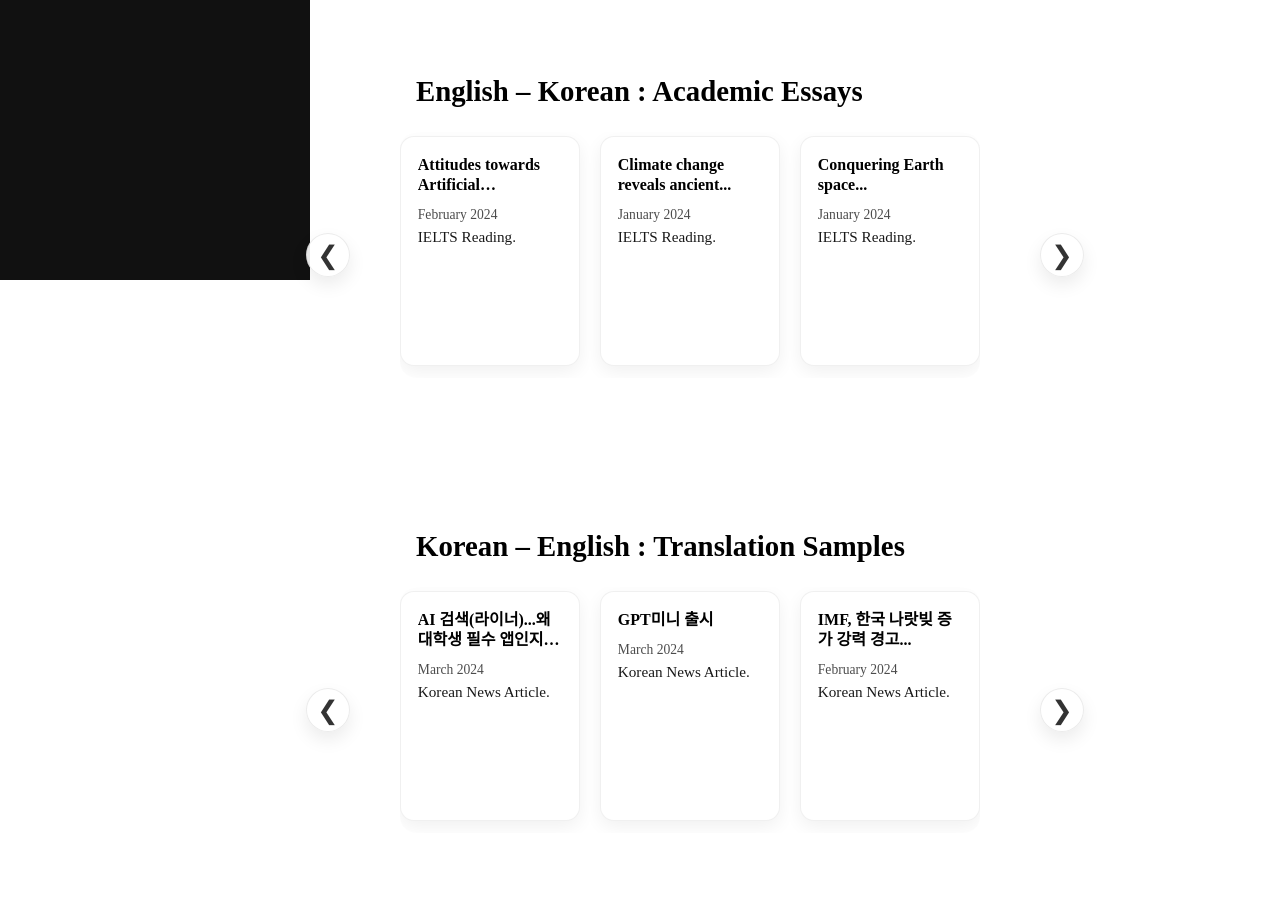
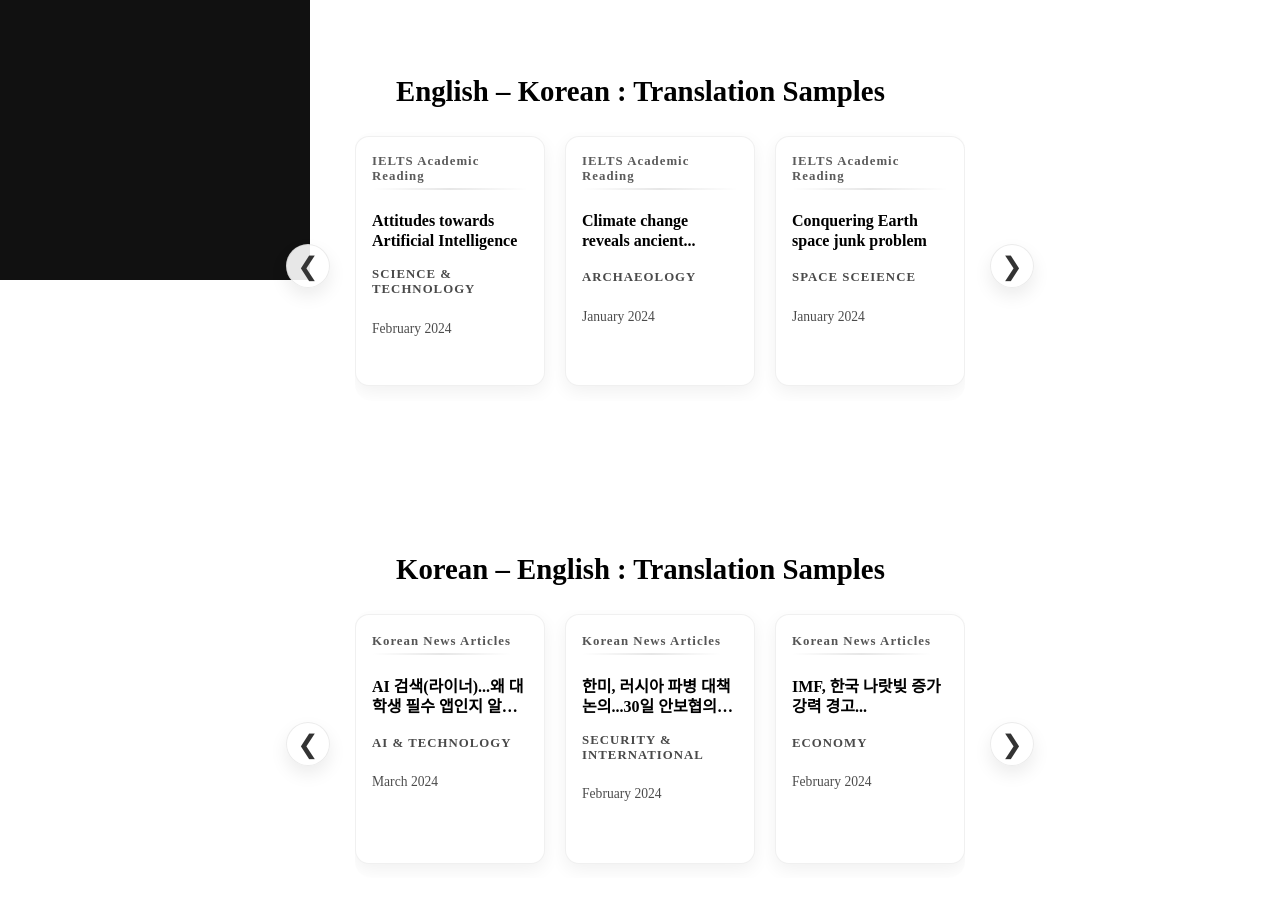
Before and after one commit to ChungmanPARK12/translator-portfolio, a React (Vite) app: page / in a window 1280 px wide. Shown: the part 520-1422 px from the top of the page. Built offline with nearby package versions, Linux system fonts and the light colour scheme.

Commit message:
finished review

```diff
--- a/src/components/Portfolio.css
+++ b/src/components/Portfolio.css
@@ -1,7 +1,7 @@
 /* src/components/Portfolio.css */
 
 :root {
-  --card-w: 180px;
+  --card-w: 190px;
   --gap: 20px;
   --visible: 3;
 }
@@ -19,8 +19,9 @@
   box-sizing: border-box;
 }
 
+/* 제목 위치 */
 .portfolio h2 {
-  margin-left: 260px;
+  margin-left: 240px;
   font-size: 1.8rem;
   margin-bottom: 1.5rem;
 }
@@ -32,28 +33,25 @@
   display: flex;
   align-items: center;
   justify-content: center;
-  padding-left: 100px;
+  padding-left: 40px;
 }
 
+/* 3장만 보이는 창 */
 .portfolio-viewport {
   width: calc(var(--visible) * var(--card-w) + (var(--visible) - 1) * var(--gap));
   overflow: hidden;
   border-radius: 16px;
 }
 
+/* 실제 스크롤 레일 */
 .portfolio-scroll-wrapper {
   overflow-x: auto;
   overflow-y: hidden;
   scroll-behavior: smooth;
-  padding: 0.25rem 0 0.75rem;
+  padding: 0.25rem 0 0.9rem;
+  scrollbar-width: thin;
 }
 
-
-.portfolio-scroll-wrapper {
-  scrollbar-width: thin; /* Firefox */
-}
-
-/* Webkit scrollbar */
 .portfolio-scroll-wrapper::-webkit-scrollbar {
   height: 6px;
 }
@@ -72,16 +70,17 @@
   padding-right: 0;
 }
 
+/* 카드 */
 .portfolio-item {
   flex: 0 0 var(--card-w);
-  min-height: 230px;
+  min-height: 250px;
   box-sizing: border-box;
 
   background: #fff;
   border: 1px solid rgba(0, 0, 0, 0.06);
   border-radius: 14px;
 
-  padding: 1.1rem 1.05rem;
+  padding: 1.05rem 1rem;
   box-shadow: 0 6px 18px rgba(0, 0, 0, 0.06);
 
   cursor: pointer;
@@ -94,32 +93,81 @@
   border-color: rgba(0, 0, 0, 0.12);
 }
 
+/* IELTS Academic Reading 텍스트 */
+.tag {
+  display: inline-block;
+  position: relative;
+  font-size: 0.8rem;
+  font-weight: 800;
+  letter-spacing: 0.08em;
+  color: #666;
+  margin: 0 0 0.7rem 0;
+}
+
+.tag::after {
+  content: "";
+  position: absolute;
+  left: 0;
+  bottom: -6px;
+  width: 100%;
+  height: 2px;
+  background: linear-gradient(
+    90deg,
+    transparent,
+    rgba(0, 0, 0, 0.15),
+    transparent
+  );
+  opacity: 0.65;
+}
+
+.portfolio-item:hover .tag::after {
+  background: linear-gradient(
+    90deg,
+    transparent,
+    rgba(0, 0, 0, 0.35),
+    transparent
+  );
+  opacity: 1;
+}
+
+.tag.academic {
+  color: #5b5b5b;
+}
+.tag.news {
+  color: #555;
+}
+
+/* ✅ 샘플 타이틀 (겹치던 정의 삭제하고 여기 하나로 통일) */
 .portfolio-item h3 {
   font-size: 1rem;
   line-height: 1.25;
-  margin: 0 0 0.75rem;
-
+  margin: 1 0 0px;
   display: -webkit-box;
   -webkit-line-clamp: 2;
   -webkit-box-orient: vertical;
   overflow: hidden;
 }
 
-.portfolio-item p {
-  margin: 0.35rem 0 0;
+/* ✅ 장르 (겹치던 margin-top / margin-bottom / margin 한번만) */
+.genre {
+  display: inline-block;
+  margin: 0 0 10px;
+
+  font-size: 0.8rem;
+  font-weight: 700;
+  letter-spacing: 0.08em;
+  text-transform: uppercase;
+  color: #4a4a4a;
 }
 
+/* ✅ 날짜 (subtitle도 한 번만) */
 .subtitle {
   font-size: 0.85rem;
   opacity: 0.7;
-  margin-bottom: 0.35rem;
+  margin: 10;
 }
 
-.desc {
-  font-size: 0.95rem;
-  opacity: 0.9;
-}
-
+/* 버튼 */
 .scroll-button {
   position: absolute;
 
@@ -149,9 +197,9 @@
 }
 
 .scroll-button.left {
-  left: 150px;
+  left: 130px;
 }
 
 .scroll-button.right {
-  right: 40px;
+  right: 90px;
 }
--- a/src/components/Portfolio.jsx
+++ b/src/components/Portfolio.jsx
@@ -4,26 +4,26 @@ import { useNavigate } from 'react-router-dom';
 import './Portfolio.css';
 
 const portfolioItems = [
-  { id: 'attitude-ai', title: 'Attitudes towards Artificial Intelligence', subtitle: 'February 2024', description: 'IELTS Reading.', link: '/english-korean/attitude-ai' },
-  { id: 'climate-change', title: 'Climate change reveals ancient...', subtitle: 'January 2024', description: 'IELTS Reading.', link: '/english-korean/climate-change' },
-  { id: 'earth-space', title: 'Conquering Earth space...', subtitle: 'January 2024', description: 'IELTS Reading.', link: '/english-korean/earth-space' },
-  { id: 'forest-management', title: 'Forest Management', subtitle: 'January 2024', description: 'IELTS Reading.', link: '/english-korean/forest-management' },
-  { id: 'green-roof', title: 'Green roofs', subtitle: 'December 2023', description: 'IELTS Reading.', link: '/english-korean/green-roof' },
-  { id: 'wise-dicision', title: 'How to wise dicision', subtitle: 'December 2023', description: 'IELTS Reading.', link: '/english-korean/wise-dicision' },
-  { id: 'contain-multi', title: 'I contain multitudes', subtitle: 'December 2023', description: 'IELTS Reading.', link: '/english-korean/contain-multi' },
-  { id: 'ideal-city', title: 'an ideal City', subtitle: 'November 2023', description: 'IELTS Reading.', link: '/english-korean/ideal-city' },
-  { id: 'material-concrete', title: 'Materials to take us beyond concrete', subtitle: 'November 2023', description: 'IELTS Reading.', link: '/english-korean/material-concrete' },
-  { id: 'mindset', title: 'The growth mindset', subtitle: 'November 2023', description: 'IELTS Reading.', link: '/english-korean/mindset' },
-  { id: 'Plant', title: 'Plant thermometer triggers springtime...', subtitle: 'October 2023', description: 'IELTS Reading.', link: '/english-korean/Plant' },
-  { id: 'Ploarbear', title: 'Why we need to protect polar bears', subtitle: 'October 2023', description: 'IELTS Reading.', link: '/english-korean/Polarbear' },
-  { id: 'Romanian', title: 'Roman shipbuilding and navigation', subtitle: 'October 2023', description: 'IELTS Reading.', link: '/english-korean/Romanian' },
-  { id: 'stonehenge', title: 'Stonegenge', subtitle: 'September 2023', description: 'IELTS Reading.', link: '/english-korean/stonehenge' },
-  { id: 'thefuturework', title: 'The future of work', subtitle: 'September 2023', description: 'IELTS Reading.', link: '/english-korean/thefuturework' },
-  { id: 'steppyramid', title: 'The Step Pyramid of Djoser', subtitle: 'September 2023', description: 'IELTS Reading.', link: '/english-korean/steppyramid' },
-  { id: 'whitehouse', title: 'The White House of Uffington', subtitle: 'August 2023', description: 'IELTS Reading.', link: '/english-korean/whitehouse' },
-  { id: 'casemixed', title: 'The case for mixed-ability classes', subtitle: 'August 2023', description: 'IELTS Reading.', link: '/english-korean/casemixed' },
-  { id: 'steamcar', title: 'The steam car', subtitle: 'August 2023', description: 'IELTS Reading.', link: '/english-korean/steamcar' },
-  { id: 'urbanfarming', title: 'Urban farming', subtitle: 'July 2023', description: 'IELTS Reading.', link: '/english-korean/urbanfarming' },
+  { id: 'attitude-ai', title: 'Attitudes towards Artificial Intelligence', genre: 'Science & Technology', subtitle: 'February 2024', description: 'IELTS Academic Reading', link: '/english-korean/attitude-ai' },
+  { id: 'climate-change', title: 'Climate change reveals ancient...', genre: 'Archaeology',subtitle: 'January 2024', description: 'IELTS Academic Reading', link: '/english-korean/climate-change' },
+  { id: 'earth-space', title: 'Conquering Earth space junk problem', genre: 'Space Sceience', subtitle: 'January 2024', description: 'IELTS Academic Reading', link: '/english-korean/earth-space' },
+  { id: 'forest-management', title: 'Forest Management in Pennsylvania, USA', genre: 'Environmental Science', subtitle: 'January 2024', description: 'IELTS Academic Reading', link: '/english-korean/forest-management' },
+  { id: 'green-roof', title: 'Green roofs', genre: 'Environmental Science', subtitle: 'December 2023', description: 'IELTS Academic Reading', link: '/english-korean/green-roof' },
+  { id: 'wise-dicision', title: 'How to wise dicisions', genre: 'Psychology', subtitle: 'December 2023', description: 'IELTS Academic Reading', link: '/english-korean/wise-dicision' },
+  { id: 'contain-multi', title: 'I contain multitudes', genre: 'Biology', subtitle: 'December 2023', description: 'IELTS Academic Reading', link: '/english-korean/contain-multi' },
+  { id: 'ideal-city', title: 'An ideal City', genre: 'Architecture', subtitle: 'November 2023', description: 'IELTS Academic Reading', link: '/english-korean/ideal-city' },
+  { id: 'material-concrete', title: 'Materials to take us beyond concrete', genre: 'Materials Science', subtitle: 'November 2023', description: 'IELTS Academic Reading', link: '/english-korean/material-concrete' },
+  { id: 'mindset', title: 'The growth mindset', genre: 'Psychology & Education', subtitle: 'November 2023', description: 'IELTS Academic Reading', link: '/english-korean/mindset' },
+  { id: 'Plant', title: 'Plant thermometer triggers springtime...', genre: 'Plant Science', subtitle: 'October 2023', description: 'IELTS Academic Reading', link: '/english-korean/Plant' },
+  { id: 'Ploarbear', title: 'Why we need to protect polar bears', genre: 'Biology', subtitle: 'October 2023', description: 'IELTS Academic Reading', link: '/english-korean/Polarbear' },
+  { id: 'Romanian', title: 'Roman shipbuilding and navigation', genre: 'History', subtitle: 'October 2023', description: 'IELTS Academic Reading', link: '/english-korean/Romanian' },
+  { id: 'stonehenge', title: 'Stonegenge', genre: 'Archaeology', subtitle: 'September 2023', description: 'IELTS Academic Reading', link: '/english-korean/stonehenge' },
+  { id: 'thefuturework', title: 'The future of work', genre: 'Social Science', subtitle: 'September 2023', description: 'IELTS Academic Reading', link: '/english-korean/thefuturework' },
+  { id: 'steppyramid', title: 'The Step Pyramid of Djoser', genre: 'Ancient History', subtitle: 'September 2023', description: 'IELTS Academic Reading', link: '/english-korean/steppyramid' },
+  { id: 'whitehouse', title: 'The White House of Uffington', genre: 'Archaeology', subtitle: 'August 2023', description: 'IELTS Academic Reading', link: '/english-korean/whitehouse' },
+  { id: 'casemixed', title: 'The case for mixed-ability classes', genre: 'Education', subtitle: 'August 2023', description: 'IELTS Academic Reading', link: '/english-korean/casemixed' },
+  { id: 'steamcar', title: 'The steam car', genre: 'History & Technology', subtitle: 'August 2023', description: 'IELTS Academic Reading', link: '/english-korean/steamcar' },
+  { id: 'urbanfarming', title: 'Urban farming', genre: 'Argriculture', subtitle: 'July 2023', description: 'IELTS Academic Reading', link: '/english-korean/urbanfarming' },
 ];
 
 const Portfolio = () => {
@@ -31,6 +31,7 @@ const Portfolio = () => {
   const navigate = useNavigate();
 
   const VISIBLE = 3;
+  const scrollKey = 'portfolio-scroll-x';
 
   const getCardMetrics = () => {
     const wrapper = scrollRef.current;
@@ -73,13 +74,17 @@ const Portfolio = () => {
   const scrollRight = () => scrollToGroup(1);
 
   const handleCardClick = (link) => {
-    const scrollX = scrollRef.current?.scrollLeft || 0;
-    sessionStorage.setItem('portfolio-scroll-x', scrollX.toString());
-    navigate(link);
-  };
+  const scrollX = scrollRef.current?.scrollLeft || 0;
+  sessionStorage.setItem(scrollKey, scrollX.toString());
+
+  // ✅ 상세 페이지 들어가기 전에 맨 위로
+  window.scrollTo({ top: 0, left: 0, behavior: 'auto' });
+
+  navigate(link);
+};
 
   useEffect(() => {
-    const savedScrollX = sessionStorage.getItem('portfolio-scroll-x');
+    const savedScrollX = sessionStorage.getItem(scrollKey);
     if (scrollRef.current && savedScrollX) {
       scrollRef.current.scrollLeft = parseInt(savedScrollX, 10);
     }
@@ -88,7 +93,7 @@ const Portfolio = () => {
   return (
     <section className="portfolio">
       <div className="portfolio-container">
-        <h2>English – Korean : Academic Essays</h2>
+        <h2>English – Korean : Translation Samples</h2>
 
         <div className="scroll-controls">
           <button className="scroll-button left" onClick={scrollLeft} aria-label="Scroll left">
@@ -106,9 +111,13 @@ const Portfolio = () => {
                     role="button"
                     tabIndex={0}
                   >
+                    {/* ✅ badge 대신 “모던 텍스트 + 은은한 하이라이트” */}
+                    <p className="tag academic">{item.description}</p>
+
                     <h3>{item.title}</h3>
+                    {item.genre && <p className="genre">{item.genre}</p>}
+
                     {item.subtitle && <p className="subtitle">{item.subtitle}</p>}
-                    <p className="desc">{item.description}</p>
                   </div>
                 ))}
               </div>
--- a/src/components/Portfolio2.jsx
+++ b/src/components/Portfolio2.jsx
@@ -4,30 +4,33 @@ import { useNavigate } from 'react-router-dom';
 import './Portfolio.css';
 
 const portfolio2Items = [
-  { id: 'ailiner', title: 'AI 검색(라이너)...왜 대학생 필수 앱인지 알겠다', subtitle: 'March 2024', description: 'Korean News Article.', link: '/korean-english/ailiner' },
-  { id: 'gptmini', title: 'GPT미니 출시', subtitle: 'March 2024', description: 'Korean News Article.', link: '/korean-english/gptmini' },
-  { id: 'imf', title: 'IMF, 한국 나랏빚 증가 강력 경고...', subtitle: 'February 2024', description: 'Korean News Article.', link: '/korean-english/imf' },
-  { id: 'cloud', title: '클라우드 활용이 궁금해?', subtitle: 'February 2024', description: 'Korean News Article.', link: '/korean-english/cloud' },
-  { id: 'sk', title: 'SK 반도체 계열사, 올해도 신사업 진출 사활', subtitle: 'February 2024', description: 'Korean–English.', link: '/korean-english/sk' },
-  { id: 'gal24', title: '갤S24 울트라, 새 아이폰 출시에도 미국 컨슈머리포트 1위 유지', subtitle: 'January 2024', description: 'Korean–English.', link: '/korean-english/gal24' },
-  { id: 'google', title: '구글, 오픈AI 경쟁사 앤스로픽에 20억 달러 투자', subtitle: 'January 2024', description: 'Korean–English.', link: '/korean-english/google' },
-  { id: 'nano', title: '에너지 소비 줄이는 나노소자', subtitle: 'January 2024', description: 'Korean–English.', link: '/korean-english/nano' },
-  { id: 'twofold', title: '두번 접는 스마트폰 대세 될까...', subtitle: 'December 2023', description: 'Korean–English.', link: '/korean-english/twofold' },
-  { id: 'disney', title: '디즈니 플러스 계정공유 금지...', subtitle: 'December 2023', description: 'Korean–English.', link: '/korean-english/disney' },
-  { id: 'line', title: '라인사태, IT 후진국 일본의 강탈 욕구에서 비롯', subtitle: 'December 2023', description: 'Korean–English.', link: '/korean-english/line' },
-  { id: 'robot', title: '3D 맵핑하는 자율주행 로봇청소기', subtitle: 'November 2023', description: 'Korean–English.', link: '/korean-english/robot' },
-  { id: 'microsoft', title: 'MS 서비스 장애 사건과 데이터 보호의 중요성', subtitle: 'November 2023', description: 'Korean–English.', link: '/korean-english/microsoft' },
-  { id: 'samsung', title: '링, 선점한 삼성전자, 애플 앞선다...현장 반응은 후끈', subtitle: 'November 2023', description: 'Korean–English.', link: '/korean-english/samsung' },
-  { id: 'iphone', title: '아이폰15 시리즈, 전작과 비슷한 판매 양상', subtitle: 'October 2023', description: 'Korean–English.', link: '/korean-english/iphone' },
-  { id: 'apple', title: '눈으로 아이폰 제어...애플, 하반기 AI눈 추적 공개', subtitle: 'October 2023', description: 'Korean–English.', link: '/korean-english/apple' },
-  { id: 'eu', title: '빅테크 겨냥한 AI 규제법 속도내는 EU...회원국 만장일치 합의', subtitle: 'October 2023', description: 'Korean–English.', link: '/korean-english/eu' },
-  { id: 'insta', title: '인스타그램 너마저...중간광고에 뿔난 이용자들', subtitle: 'September 2023', description: 'Korean–English.', link: '/korean-english/insta' },
-  { id: 'musk', title: '일론 머스크, 인간 뇌에 칩 이식 임상 시작...환자 회복 중', subtitle: 'September 2023', description: 'Korean–English.', link: '/korean-english/musk' },
-  { id: 'fly', title: '초파리 시신경 모사한 초고속 센서...AI스마트폰 적용', subtitle: 'September 2023', description: 'Korean–English.', link: '/korean-english/fly' },
-  { id: 'Trump', title: '트럼프, 젤렌스키에 독재자...미,우크라 설전 속 웃는 푸틴', subtitle: 'August 2023', description: 'Korean–English.', link: '/korean-english/Trump' },
-  { id: 'trump2', title: '트럼프, 유죄 평결 직후 소액 후원금 역대 최대...', subtitle: 'August 2023', description: 'Korean–English.', link: '/korean-english/trump2' },
-  { id: 'troops', title: '한미, 러시아 파병 대책 논의...30일 안보협의회의 개최', subtitle: 'August 2023', description: 'Korean–English.', link: '/korean-english/troops' },
-  { id: 'kuj', title: '미국방장관, 하마스식 기습, 즉각적 응징 태세 당부', subtitle: 'July 2023', description: 'Korean–English.', link: '/korean-english/kuj' },
+  { id: 'ailiner', title: 'AI 검색(라이너)...왜 대학생 필수 앱인지 알겠다', genre: 'AI & Technology', subtitle: 'March 2024', description: 'Korean News Articles', link: '/korean-english/ailiner' },
+  { id: 'troops', title: '한미, 러시아 파병 대책 논의...30일 안보협의회의 개최', genre: 'Security & International', subtitle: 'February 2024', description: 'Korean News Articles', link: '/korean-english/troops' },
+  { id: 'imf', title: 'IMF, 한국 나랏빚 증가 강력 경고...', genre: 'Economy', subtitle: 'February 2024', description: 'Korean News Articles', link: '/korean-english/imf' },
+  { id: 'gptmini', title: '오픈AI, 비용낮춘 GPT-4o 미니 출시', genre: 'AI & Technology', subtitle: 'February 2024', description: 'Korean News Articles', link: '/korean-english/gptmini' },
+  { id: 'trump2', title: '트럼프, 유죄 평결 직후 소액 후원금 역대 최대...', genre: 'Politics & Elections', subtitle: 'January 2024', description: 'Korean News Articles', link: '/korean-english/trump2' },
+  { id: 'cloud', title: '클라우드 활용이 궁금해?', genre: 'Cloud & Technology', subtitle: 'February 2024', description: 'Korean News Articles', link: '/korean-english/cloud' },
+  { id: 'sk', title: 'SK 반도체 계열사, 올해도 신사업 진출 사활', genre: 'Semiconductor Industry', subtitle: 'January 2024', description: 'Korean News Articles', link: '/korean-english/sk' },
+  { id: 'gal24', title: '갤S24 울트라, 새 아이폰 출시에도 미국 컨슈머리포트 1위 유지', genre: 'AI & Technology', subtitle: 'January 2024', description: 'Korean News Articles', link: '/korean-english/gal24' },
+  { id: 'google', title: '구글, 오픈AI 경쟁사 앤스로픽에 20억 달러 투자', genre: 'Business & Technology', subtitle: 'December 2023', description: 'Korean News Articles', link: '/korean-english/google' },
+  { id: 'kuj', title: '미국방장관, 하마스식 기습, 즉각적 응징 태세 당부', genre: 'Security & Military', subtitle: 'December 2023', description: 'Korean News Articles', link: '/korean-english/kuj' },
+  { id: 'nano', title: '에너지 소비 줄이는 나노소자', genre: 'Science & Technology', subtitle: 'December 2023', description: 'Korean News Articles', link: '/korean-english/nano' },
+  { id: 'twofold', title: '두번 접는 스마트폰 대세 될까...', genre: 'IT & Technology', subtitle: 'November 2023', description: 'Korean News Articles', link: '/korean-english/twofold' },
+  { id: 'disney', title: '디즈니 플러스 계정공유 금지...', genre: 'Economy & Media', subtitle: 'November 2023', description: 'Korean News Articles', link: '/korean-english/disney' },
+  { id: 'line', title: '라인사태, IT 후진국 일본의 강탈 욕구에서 비롯', genre: 'Politics & Security', subtitle: 'November 2023', description: 'Korean News Article', link: '/korean-english/line' },
+  { id: 'robot', title: '3D 맵핑하는 자율주행 로봇청소기', genre: 'IT & Technology', subtitle: 'October 2023', description: 'Korean News Article', link: '/korean-english/robot' },
+  { id: 'microsoft', title: 'MS 서비스 장애 사건과 데이터 보호의 중요성', genre: 'IT & Cybersecurity', subtitle: 'October 2023', description: 'Korean News Articles', link: '/korean-english/microsoft' },
+  { id: 'samsung', title: '링, 선점한 삼성전자, 애플 앞선다...현장 반응은 후끈', genre: 'Electronics', subtitle: 'October 2023', description: 'Korean News Articless', link: '/korean-english/samsung' },
+  { id: 'iphone', title: '아이폰15 시리즈, 전작과 비슷한 판매 양상', genre: 'Economy & Electronics', subtitle: 'September 2023', description: 'Korean News Articles', link: '/korean-english/iphone' },
+  { id: 'apple', title: '눈으로 아이폰 제어...애플, 하반기 AI눈 추적 공개', genre: 'Science & Technology', subtitle: 'September 2023', description: 'Korean News Articles', link: '/korean-english/apple' },
+  { id: 'eu', title: '빅테크 겨냥한 AI 규제법 속도내는 EU...회원국 만장일치 합의', genre: 'Politics', subtitle: 'September 2023', description: 'Korean News Articles', link: '/korean-english/eu' },
+  { id: 'insta', title: '인스타그램 너마저...중간광고에 뿔난 이용자들', genre: 'Economy & Media', subtitle: 'August 2023', description: 'Korean News Articles', link: '/korean-english/insta' },
+  { id: 'musk', title: '일론 머스크, 인간 뇌에 칩 이식 임상 시작...환자 회복 중', genre: 'Science & Technology', subtitle: 'August 2023', description: 'Korean News Articles', link: '/korean-english/musk' },
+  { id: 'fly', title: '초파리 시신경 모사한 초고속 센서...AI스마트폰 적용', genre: 'Science & Technology', subtitle: 'August 2023', description: 'Korean News Articles', link: '/korean-english/fly' },
+  { id: 'Trump', title: '트럼프, 젤렌스키에 독재자...미,우크라 설전 속 웃는 푸틴', genre: 'Politics & International', subtitle: 'July 2023', description: 'Korean News Articles', link: '/korean-english/Trump' },
+
+
+
 ];
 
 const Portfolio2 = () => {
@@ -78,10 +81,14 @@ const Portfolio2 = () => {
   const scrollRight = () => scrollToGroup(1);
 
   const handleCardClick = (link) => {
-    const scrollX = scrollRef.current?.scrollLeft || 0;
-    sessionStorage.setItem(scrollKey, scrollX.toString());
-    navigate(link);
-  };
+  const scrollX = scrollRef.current?.scrollLeft || 0;
+  sessionStorage.setItem(scrollKey, scrollX.toString());
+
+  // ✅ 상세 페이지 들어가기 전에 맨 위로
+  window.scrollTo({ top: 0, left: 0, behavior: 'auto' });
+
+  navigate(link);
+};
 
   useEffect(() => {
     const savedScrollX = sessionStorage.getItem(scrollKey);
@@ -100,9 +107,7 @@ const Portfolio2 = () => {
             &#10094;
           </button>
 
-          {/* ✅ Viewport (3장만 보이는 창) */}
           <div className="portfolio-viewport">
-            {/* ✅ Scroller (실제 스크롤 레일) */}
             <div className="portfolio-scroll-wrapper" ref={scrollRef}>
               <div className="portfolio-grid">
                 {portfolio2Items.map((item) => (
@@ -113,9 +118,13 @@ const Portfolio2 = () => {
                     role="button"
                     tabIndex={0}
                   >
+                    {/* ✅ 배지 대신 모던 텍스트 + 은은한 하이라이트 */}
+                    <p className="tag news">{item.description}</p>
+
                     <h3>{item.title}</h3>
+                    {item.genre && <p className="genre">{item.genre}</p>}
+
                     {item.subtitle && <p className="subtitle">{item.subtitle}</p>}
-                    <p className="desc">{item.description}</p>
                   </div>
                 ))}
               </div>
```
Also changed, not shown: src/components/EnglishKorean/PlantThermometer.jsx (+7 -0 lines).
